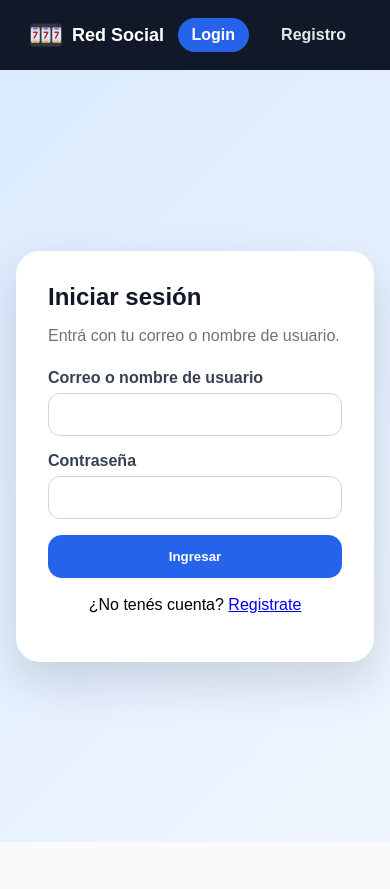
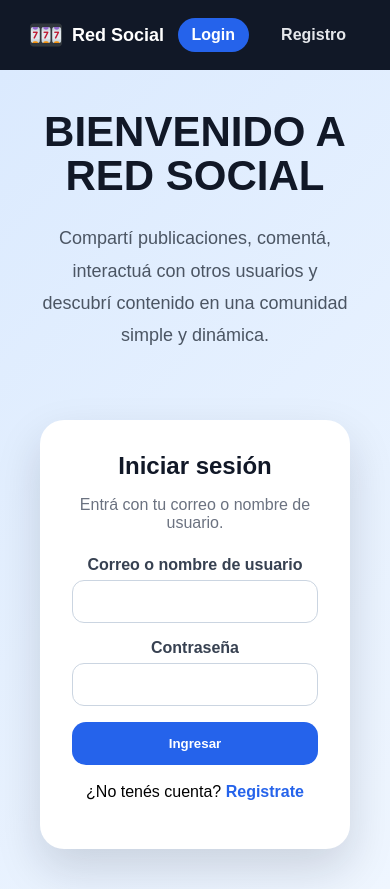
Before and after one commit to Lorenzogomezmartins/LORENZO-GOMEZ-MARTINS-TP2-PROG4-2026-C1-, an Angular app in the folder frontend/: page /login in a window 390 px wide. Before the commit the page ends 844 px from the top, so only its background shows below. Built offline with nearby package versions, Linux system fonts and the light colour scheme.

Commit message:
estetica sprint-2

```diff
--- a/frontend/src/app/pages/login/login.html
+++ b/frontend/src/app/pages/login/login.html
@@ -1,10 +1,23 @@
 <section class="page">
+
+  <!-- TEXTO IZQUIERDA -->
+  <div class="welcome">
+    <h2>BIENVENIDO A RED SOCIAL</h2>
+
+    <p>
+  Compartí publicaciones, comentá, interactuá con otros usuarios y
+  descubrí contenido en una comunidad simple y dinámica.
+</p>
+  </div>
+
+  <!-- LOGIN DERECHA -->
   <div class="card">
 
     <h1>Iniciar sesión</h1>
     <p class="subtitle">Entrá con tu correo o nombre de usuario.</p>
 
     <form [formGroup]="loginForm" (ngSubmit)="ingresar()">
+
       <label>
         Correo o nombre de usuario
         <input type="text" formControlName="identificador" />
@@ -24,11 +37,14 @@
       <p class="error" *ngIf="error">{{ error }}</p>
 
       <button type="submit">Ingresar</button>
+
     </form>
 
     <p class="link">
       ¿No tenés cuenta?
       <a routerLink="/registro">Registrate</a>
     </p>
+
   </div>
+
 </section>
--- a/frontend/src/app/pages/login/login.scss
+++ b/frontend/src/app/pages/login/login.scss
@@ -3,9 +3,36 @@
   display: flex;
   justify-content: center;
   align-items: center;
-  padding: 40px 16px;
+  gap: 120px;
+  padding: 40px;
   background: linear-gradient(135deg, #dbeafe, #eff6ff);
 }
+
+/* ==========================
+   TEXTO IZQUIERDA
+========================== */
+
+.welcome {
+  max-width: 700px;
+}
+
+.welcome h2 {
+  margin: 0 0 24px;
+  font-size: 60px;
+  font-weight: 800;
+  color: #111827;
+  line-height: 1.05;
+}
+
+.welcome p {
+  font-size: 20px;
+  line-height: 1.8;
+  color: #4b5563;
+}
+
+/* ==========================
+   LOGIN
+========================== */
 
 .card {
   width: 100%;
@@ -40,8 +67,13 @@ input {
   border-radius: 12px;
   padding: 12px;
   font-size: 15px;
+  transition: border-color 0.2s;
 }
 
+input:focus {
+  outline: none;
+  border-color: #2563eb;
+}
 
 span,
 .error {
@@ -58,6 +90,7 @@ button {
   border-radius: 14px;
   font-weight: 700;
   cursor: pointer;
+  transition: background 0.2s;
 }
 
 button:hover {
@@ -68,3 +101,33 @@ button:hover {
   text-align: center;
   margin-top: 18px;
 }
+
+.link a {
+  color: #2563eb;
+  text-decoration: none;
+  font-weight: 600;
+}
+
+/* ==========================
+   RESPONSIVE
+========================== */
+
+@media (max-width: 1000px) {
+  .page {
+    flex-direction: column;
+    gap: 50px;
+    text-align: center;
+  }
+
+  .welcome {
+    max-width: 100%;
+  }
+
+  .welcome h2 {
+    font-size: 42px;
+  }
+
+  .welcome p {
+    font-size: 18px;
+  }
+}
--- a/frontend/src/app/pages/registro/registro.scss
+++ b/frontend/src/app/pages/registro/registro.scss
@@ -9,34 +9,38 @@
 
 .card {
   width: 100%;
-  max-width: 760px;
-  background: white;
-  padding: 32px;
-  border-radius: 24px;
-  box-shadow: 0 20px 45px rgba(15, 23, 42, 0.15);
+  max-width: 850px;
+  background: rgba(255, 255, 255, 0.98);
+  padding: 40px;
+  border-radius: 28px;
+  box-shadow: 0 24px 60px rgba(15, 23, 42, 0.15);
 }
 
 h1 {
   margin: 0;
   color: #111827;
+  font-size: 34px;
+  font-weight: 800;
 }
 
 .subtitle {
   color: #6b7280;
-  margin-bottom: 24px;
+  margin-top: 8px;
+  margin-bottom: 30px;
+  font-size: 16px;
 }
 
 .grid {
   display: grid;
   grid-template-columns: 1fr 1fr;
-  gap: 14px;
+  gap: 18px;
 }
 
 label {
   display: flex;
   flex-direction: column;
-  gap: 6px;
-  margin-bottom: 14px;
+  gap: 8px;
+  margin-bottom: 16px;
   font-weight: 600;
   color: #374151;
 }
@@ -44,21 +48,44 @@ label {
 input,
 textarea,
 select {
-  border: 1px solid #cbd5e1;
-  border-radius: 12px;
-  padding: 12px;
+  border: 1px solid #d1d5db;
+  border-radius: 14px;
+  padding: 14px;
   font-size: 15px;
+  background: #f8fafc;
+  transition: all 0.2s ease;
+}
+
+input:focus,
+textarea:focus,
+select:focus {
+  outline: none;
+  border-color: #2563eb;
+  background: white;
+  box-shadow: 0 0 0 4px rgba(37, 99, 235, 0.12);
+}
+
+textarea {
+  resize: vertical;
+  min-height: 90px;
+}
+
+input[type="file"] {
+  padding: 10px;
+  background: white;
 }
 
 span,
 .error {
   color: #dc2626;
   font-size: 13px;
+  font-weight: 500;
 }
 
 .mensaje {
   color: #16a34a;
   font-weight: 700;
+  margin-top: 10px;
 }
 
 button {
@@ -66,18 +93,49 @@ button {
   border: none;
   background: #2563eb;
   color: white;
-  padding: 14px;
-  border-radius: 14px;
+  padding: 16px;
+  border-radius: 16px;
   font-weight: 700;
+  font-size: 15px;
   cursor: pointer;
+  margin-top: 10px;
+  transition: all 0.2s ease;
 }
 
 button:hover {
   background: #1d4ed8;
+  transform: translateY(-2px);
 }
 
-@media (max-width: 650px) {
+button:active {
+  transform: translateY(0);
+}
+
+input.ng-invalid.ng-touched,
+textarea.ng-invalid.ng-touched,
+select.ng-invalid.ng-touched {
+  border-color: #dc2626;
+  background: #fef2f2;
+}
+
+input.ng-invalid.ng-touched:focus,
+textarea.ng-invalid.ng-touched:focus,
+select.ng-invalid.ng-touched:focus {
+  border-color: #dc2626;
+  box-shadow: 0 0 0 4px rgba(220, 38, 38, 0.15);
+}
+
+@media (max-width: 768px) {
+  .card {
+    padding: 28px;
+  }
+
   .grid {
     grid-template-columns: 1fr;
+    gap: 0;
+  }
+
+  h1 {
+    font-size: 28px;
   }
 }
```
Also changed, not shown: 7 other files (tests, documents, lock files or other folders).
